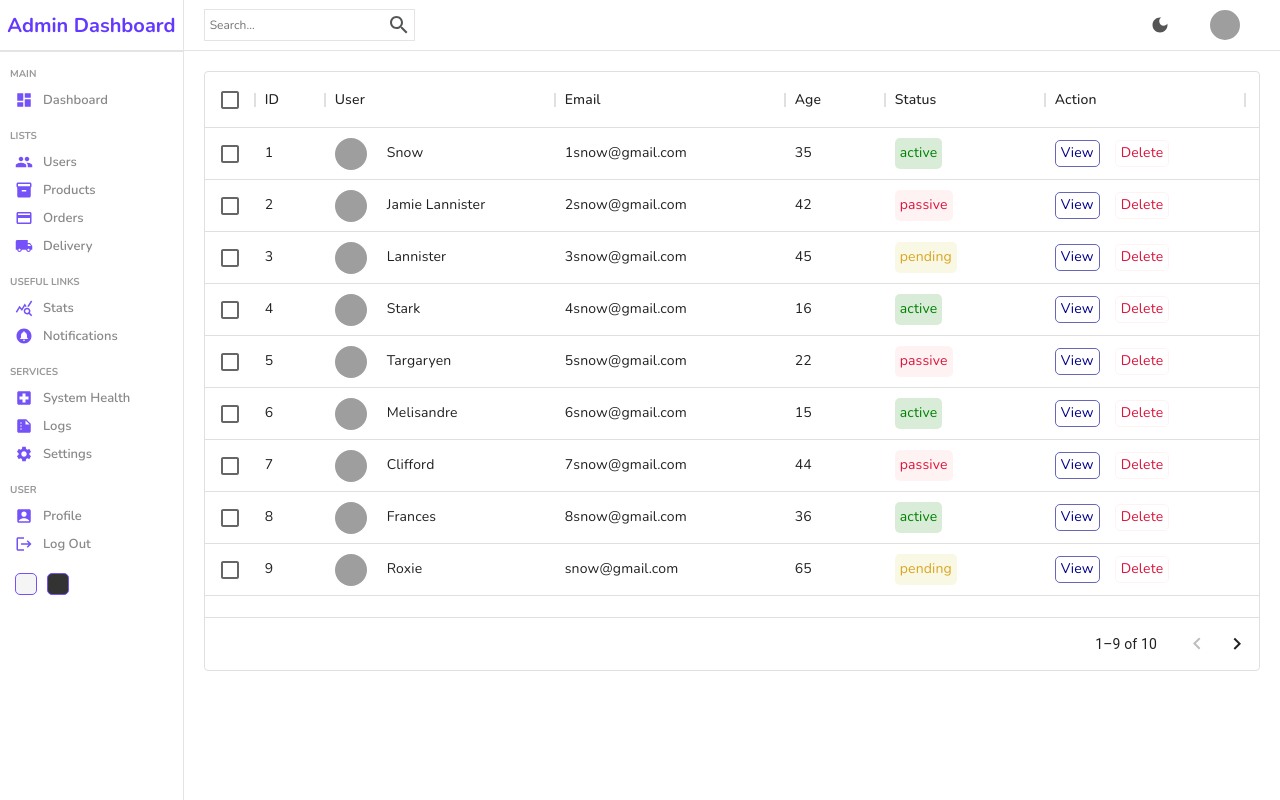
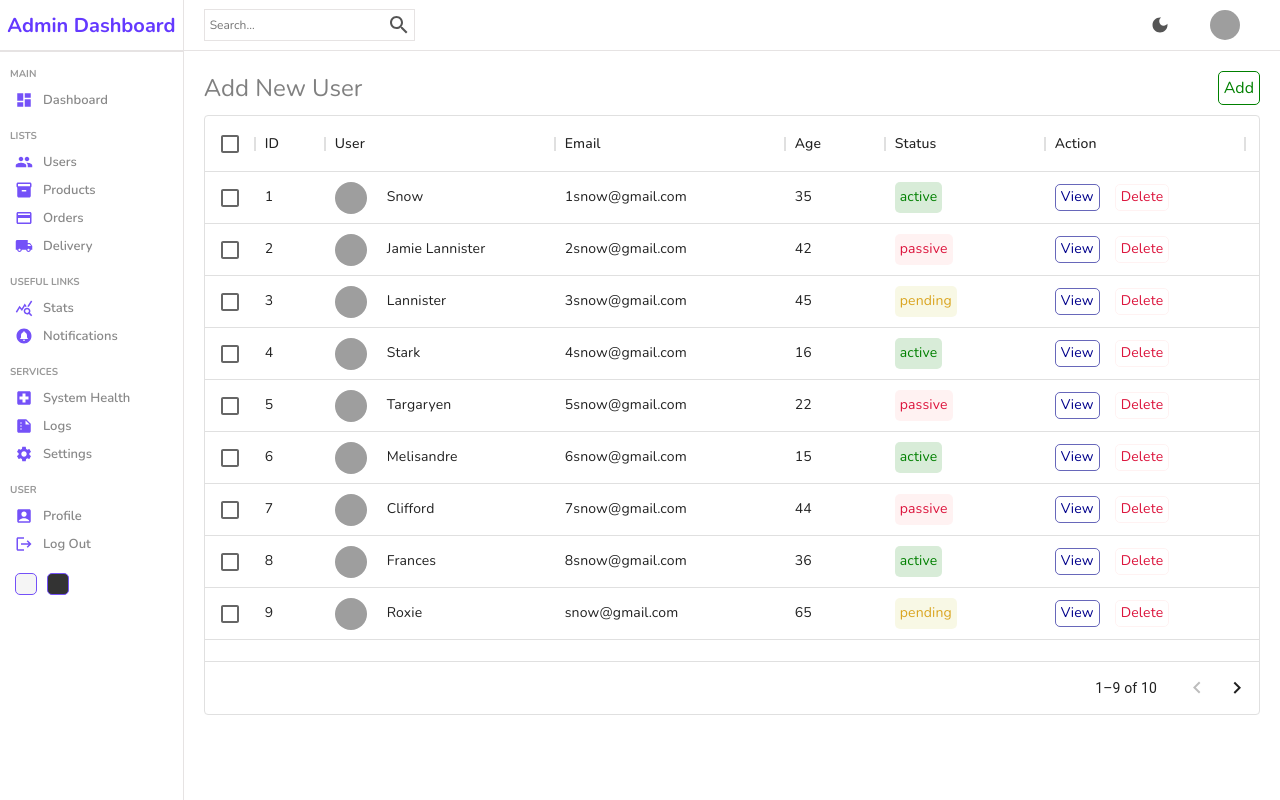
Before and after one commit to i-blackburn/admin-dashboard, a React (Create React App) app: page /users in a window 1280 px wide. Built offline with nearby package versions, Linux system fonts and the light colour scheme; grey boxes are pictures that could not be loaded.

Commit message:
Set up Links

```diff
--- a/src/components/datatable/Datatable.jsx
+++ b/src/components/datatable/Datatable.jsx
@@ -1,6 +1,7 @@
 import './datatable.scss';
 import { DataGrid } from '@mui/x-data-grid';
 import { userColumns, userRows } from '../../datatablesource';
+import { Link } from 'react-router-dom';
 
 const Datatable = () => {
 	const actionColumn = [
@@ -11,7 +12,9 @@
 			renderCell: () => {
 				return (
 					<div className="cell-action">
-						<div className="view-button">View</div>
+						<Link to="/users/test" style={{ textDecoration: 'none' }}>
+							<div className="view-button">View</div>
+						</Link>
 						<div className="delete-button">Delete</div>
 					</div>
 				);
@@ -21,6 +24,16 @@
 
 	return (
 		<div className="datatable">
+			<div className="datatable-title">
+				Add New User
+				<Link
+					to="/users/new"
+					style={{ textDecoration: 'none' }}
+					className="link"
+				>
+					Add{' '}
+				</Link>
+			</div>
 			<DataGrid
 				rows={userRows}
 				columns={userColumns.concat(actionColumn)}
--- a/src/components/datatable/datatable.scss
+++ b/src/components/datatable/datatable.scss
@@ -1,6 +1,27 @@
 .datatable {
   height: 600px;
   padding: 20px;
+
+  .datatable-title {
+    width: 100%;
+    font-size: 24px;
+    color: gray;
+    margin-bottom: 10px;
+    display: flex;
+    align-items: center;
+    justify-content: space-between;
+
+    .link {
+      text-decoration: none;
+      color: green;
+      font-size: 16px;
+      font-weight: 400;
+      border: 1px solid green;
+      padding: 5px;
+      border-radius: 5px;
+      cursor: pointer;
+    }
+  }
 
   .cell-with-img {
     display: flex;
--- a/src/components/sidebar/Sidebar.jsx
+++ b/src/components/sidebar/Sidebar.jsx
@@ -11,12 +11,15 @@
 import SettingsIcon from '@mui/icons-material/Settings';
 import AccountBoxIcon from '@mui/icons-material/AccountBox';
 import LogoutIcon from '@mui/icons-material/Logout';
+import { Link } from 'react-router-dom';
 
 const Sidebar = () => {
 	return (
 		<div className="sidebar">
 			<div className="top">
+				<Link to="/" style={{ textDecoration: 'none' }}>
 					<span className="logo">Admin Dashboard</span>
+				</Link>
 			</div>
 			<hr />
 			<div className="center">
@@ -27,14 +30,18 @@
 						<span>Dashboard</span>
 					</li>
 					<p className="title">LISTS</p>
+					<Link to="/users" style={{ textDecoration: 'none' }}>
 						<li>
 							<GroupIcon className="icon" />
 							<span>Users</span>
 						</li>
+					</Link>
+					<Link to="/products" style={{ textDecoration: 'none' }}>
 						<li>
 							<InventoryIcon className="icon" />
 							<span>Products</span>
 						</li>
+					</Link>
 					<li>
 						<CreditCardIcon className="icon" />
 						<span>Orders</span>
```
Lines whose indentation alone changed are shown as unchanged.
